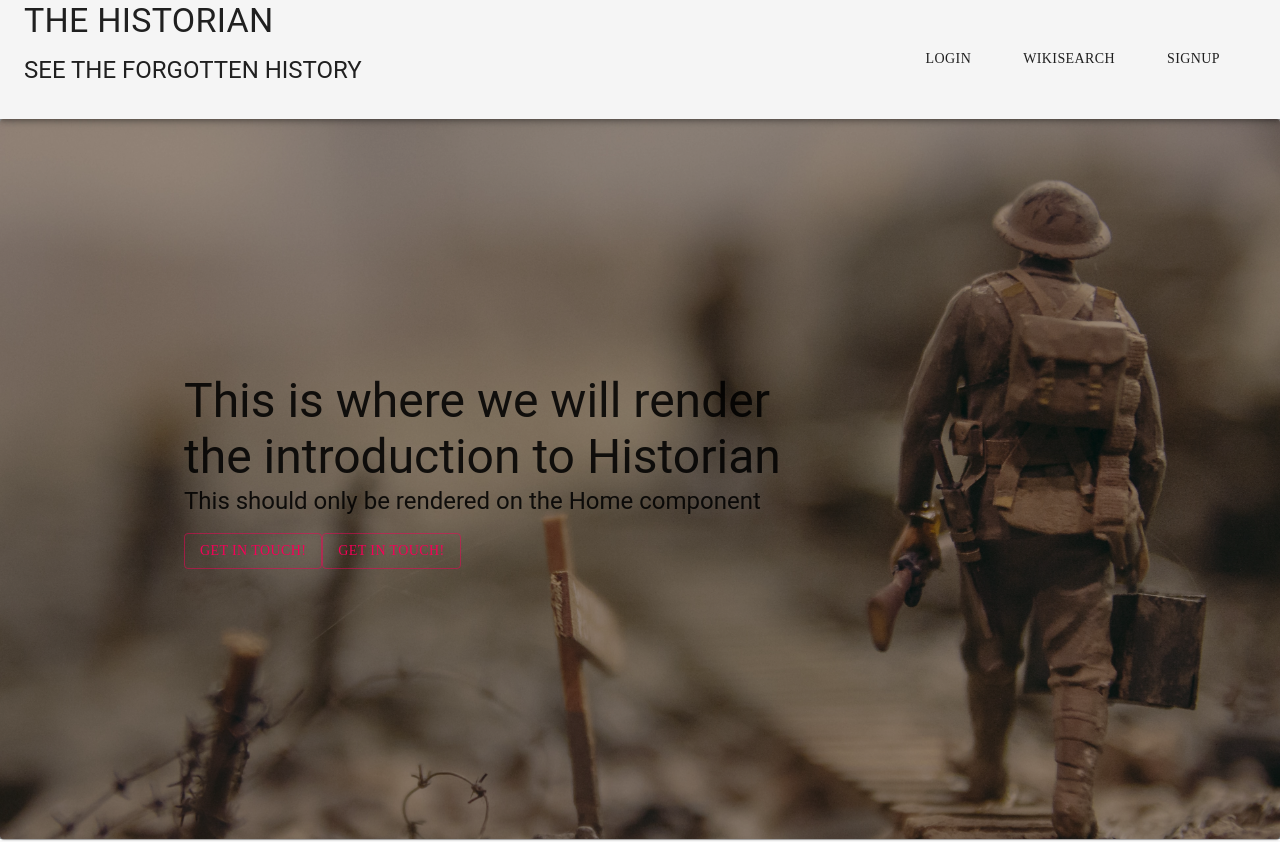
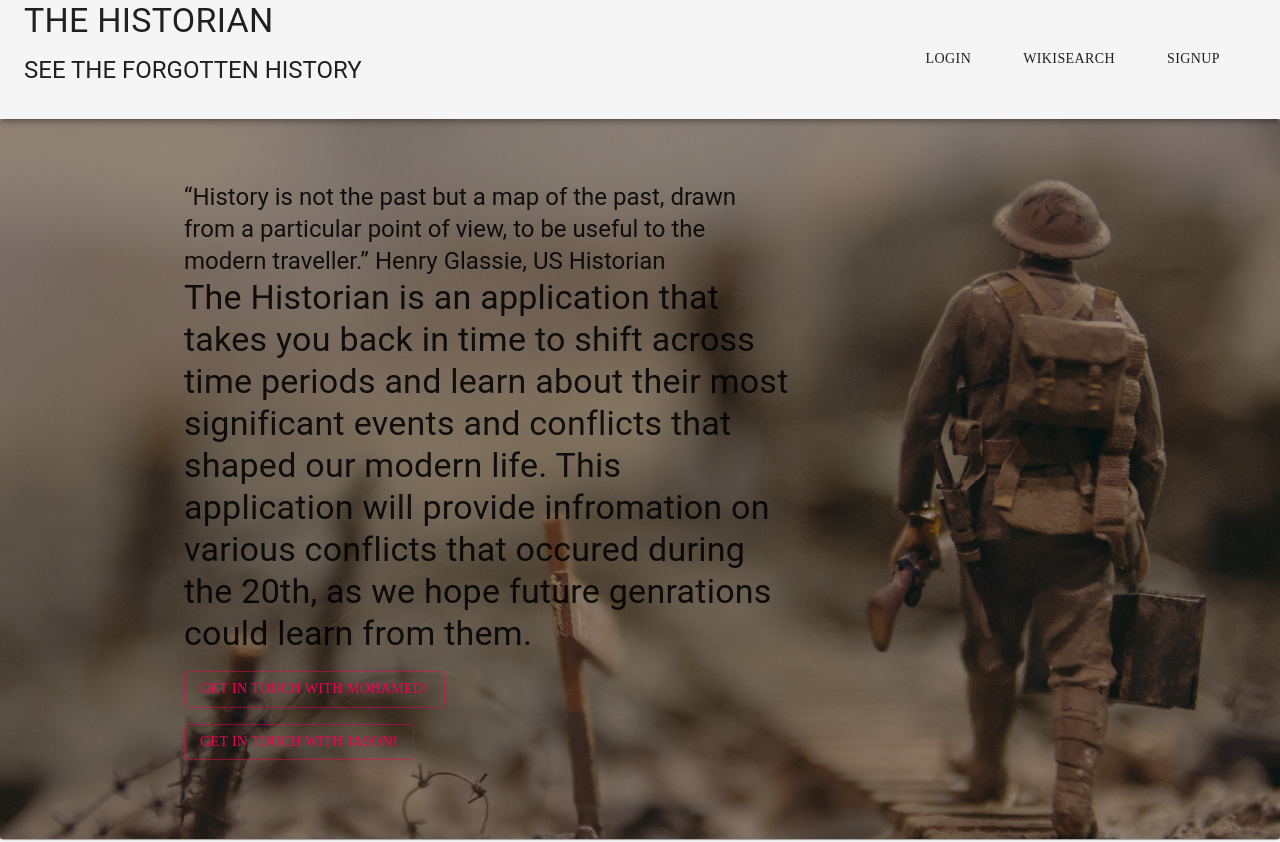
Before and after one commit to JMagic-Learner/Conflict---Timeline, a React (Create React App) app in the folder client/: page / in a window 1280 px wide. Shown: the top 842 px of the page. Built offline with nearby package versions, Linux system fonts and the light colour scheme; no server answers.

Commit message:
Mohamed updated the intro message and added contact info

```diff
--- a/client/src/components/Introduction/index.js
+++ b/client/src/components/Introduction/index.js
@@ -60,26 +60,30 @@ const Introduction = () => {
         >
           <Zoom in={shouldShow}>
             <Grid item sm={8}>
-              <Typography component="h3" variant="h3">
-                This is where we will render the introduction to Historian
+              <Typography component="h5" variant="h5">
+                “History is not the past but a map of the past, drawn from a particular point of view, to be useful to the modern traveller.”
+                Henry Glassie, US Historian
               </Typography>
-              <Typography variant="h5">
-                This should only be rendered on the Home component
-              </Typography>
+              <Typography component="h4" variant="h4">
+                The Historian is an application that takes you back in time to shift across time periods and learn about their most significant events and conflicts that shaped our modern life.
+                This application will provide infromation on various conflicts that occured during the 20th, as we hope future genrations could learn from them.
+                </Typography>
               <Box my={2}>
                 <Button
-                  href="mailto:address@email.com"
+                  href="mohamed.mesahel86@gmail.com"
                   variant="outlined"
                   color="secondary"
                 >
-                  Get in Touch!
+                  Get in Touch with Mohamed!
                 </Button>
+              </Box>
+              <Box my={2}>
                 <Button
-                  href="mailto:address@email.com"
+                  href="majason93@gmail.com"
                   variant="outlined"
                   color="secondary"
                 >
-                  Get in Touch!
+                  Get in Touch with Jason!
                 </Button>
               </Box>
             </Grid>
@@ -95,12 +99,3 @@ const Introduction = () => {
 };
 
 export default Introduction;
-
-// return (
-//   <div>
-//     <p> This is where we will render the introduction to Historian</p>
-//     <p> This should only be rendered on the Home component</p>
-//   </div>
-{/* <Social direction="column" /> */ }
-
-// );
```
